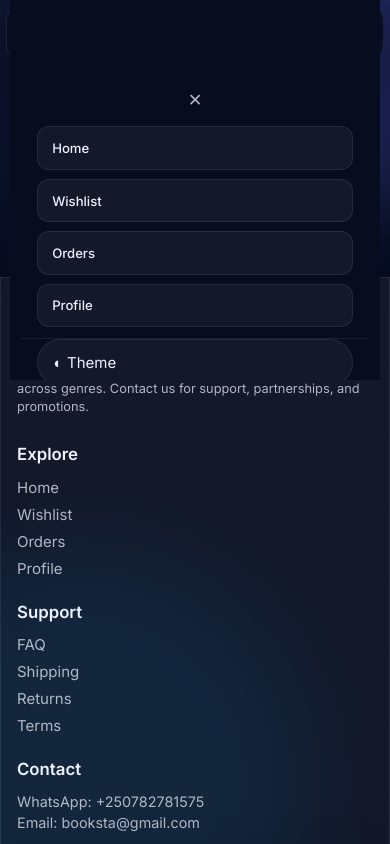
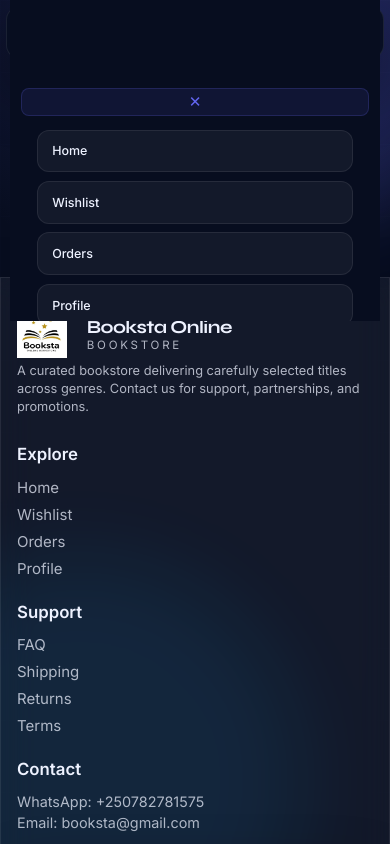
Before and after one commit to paulderire/booksta, a website: page client/index.html in a window 390 px wide. Both pictures are taken after a click on the button "Toggle navigation". Shown: the top 844 px of the page. Drawn offline with Linux system fonts and the light colour scheme; no server answers.

Commit message:
Reduce mobile menu size and style close button with accent color

```diff
--- a/client/style.css
+++ b/client/style.css
@@ -903,23 +903,24 @@
   .helper-text { font-size: 0.8rem !important; margin-top: 0.4rem !important; }
 }
 
-/* Mobile menu - compact dropdown that stays in place when scrolling */
+/* Mobile menu - ultra-compact dropdown that stays in place when scrolling */
 .mobile-menu {
   position: fixed;
   top: 4.5rem;
-  left: 1.5rem;
-  right: 1.5rem;
+  left: 2rem;
+  right: 2rem;
   z-index: 98;
   background: var(--popup-bg);
   border: 1px solid var(--popup-border);
-  border-radius: 16px;
+  border-radius: 14px;
   box-shadow: var(--shadow-deep);
   display: none;
   flex-direction: column;
-  gap: 0.4rem;
-  padding: 0.4rem;
-  max-height: 45vh;
+  gap: 0.3rem;
+  padding: 0.35rem;
+  max-height: 38vh;
   overflow-y: auto;
+  width: auto;
 }
 
 .mobile-menu.is-open {
@@ -928,34 +929,47 @@
 
 .mobile-menu-close {
   align-self: flex-end;
-  background: transparent;
-  border: none;
-  font-size: 1.1rem;
-  color: var(--muted);
+  background: rgba(99, 102, 241, 0.1);
+  border: 1px solid rgba(99, 102, 241, 0.2);
+  font-size: 0.95rem;
+  color: var(--accent);
   cursor: pointer;
-  padding: 0.2rem 0.3rem;
+  padding: 0.25rem 0.35rem;
   line-height: 1;
   transition: all 0.2s ease;
-  margin-bottom: 0.2rem;
+  margin-bottom: 0.15rem;
+  border-radius: 8px;
+  display: flex;
+  align-items: center;
+  justify-content: center;
+  min-width: 28px;
+  min-height: 28px;
 }
 
 .mobile-menu-close:hover {
-  color: var(--text);
-  transform: scale(1.15);
+  background: rgba(99, 102, 241, 0.2);
+  border-color: rgba(99, 102, 241, 0.4);
+  transform: scale(1.08);
 }
 
 .mobile-menu-nav {
   display: grid;
-  gap: 0.35rem;
+  gap: 0.25rem;
 }
 
 .mobile-menu-nav a {
-  padding: 0.45rem 0.6rem;
-  border-radius: 10px;
+  padding: 0.35rem 0.5rem;
+  border-radius: 8px;
   background: var(--bg-soft);
   border: 1px solid var(--border);
   font-weight: 500;
-  font-size: 0.82rem;
+  font-size: 0.78rem;
+  transition: all 0.2s ease;
+}
+
+.mobile-menu-nav a:hover {
+  background: var(--bg-soft-2);
+  border-color: var(--accent);
 }
 
 .mobile-menu-nav a:hover {
@@ -965,20 +979,22 @@
 
 .mobile-menu-actions {
   display: grid;
-  gap: 0.35rem;
-  padding-top: 0.4rem;
+  gap: 0.25rem;
+  padding-top: 0.3rem;
   border-top: 1px solid var(--border);
 }
 
 .mobile-menu-auth {
   display: grid;
-  gap: 0.35rem;
+  gap: 0.25rem;
 }
 
 .mobile-menu-auth button {
   width: 100%;
-  font-size: 0.8rem;
-  padding: 0.4rem 0.6rem;
+  font-size: 0.75rem;
+  padding: 0.3rem 0.5rem;
+  border-radius: 8px;
+  transition: all 0.2s ease;
 }
 
 .nav-toggle {
```
